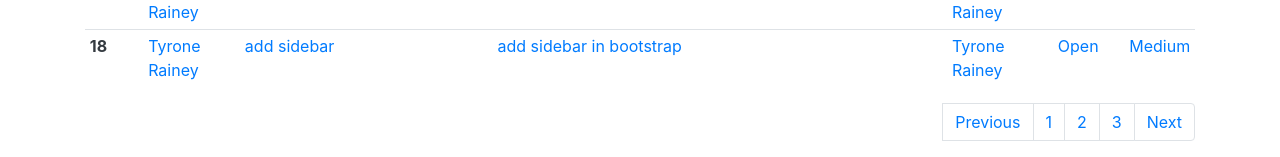
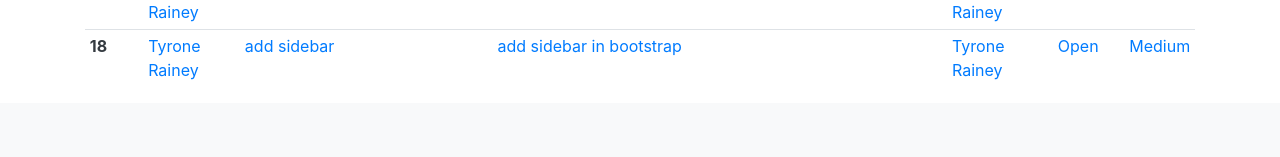
Before and after one commit to tyrainman427/TrackerSys, a Django app: template tracker/templates/tracker/ticket_list.html in a window 1280 px wide. Shown: the part 1066-1223 px from the top of the page. After the commit the page ends 1146 px from the top, so only its background shows below. Run offline with Django 3.2, Linux system fonts and the light colour scheme; the template is opened without the code that fills it: values that come from a table or form of the project are taken from there, others are empty; a user stored in the database is signed in; data comes from the database, SQL or seed files in the repository; both versions use the stored data as it was after the commit; some libraries are stand-ins or nearby versions.

Commit message:
fixed repo redirect error

```diff
--- a/tracker/templates/tracker/ticket_list.html
+++ b/tracker/templates/tracker/ticket_list.html
@@ -1,6 +1,7 @@
 {% extends "tracker/base.html" %}
 
 {%block body%}
+  {% if user.is_authenticated %}
   <div class="container">
       <a href="/tracker/create/" class="btn btn-success btn-sm" role="button">Create Ticket</a>
       <table class="table table-hover table-sm">
@@ -32,21 +33,10 @@
     </tbody>
   </table>
 
-  <nav aria-label="Page navigation example">
-    <ul class="pagination justify-content-end">
-<a class="page-link" href="#" tabindex="-1">Previous</a>
-<li class="page-item"><a class="page-link" href="#">1</a></li>
-<li class="page-item"><a class="page-link" href="#">2</a></li>
-<li class="page-item"><a class="page-link" href="#">3</a></li>
-<li class="page-item">
-<a class="page-link" href="#">Next</a>
-</li>
-</ul>
-</nav>
-<div class="container">
-  <canvas id="lineChart"></canvas>
-</div>
+
     </div>
   </div>
-
+{% else %}
+ <h2><center>Please log in to view data!</center></h2>
+{% endif %}
 {% endblock %}
--- a/users/views.py
+++ b/users/views.py
@@ -4,6 +4,7 @@ from django.contrib.auth.decorators import login_required
 from .form import UserRegisterForm
 
 # Create your views here.
+
 
 def register(request):
     if request.method == "POST":
```
Also changed, not shown: db.sqlite3, tracker/migrations/0011_auto_20200319_0009.py (added), tracker/migrations/0012_passenger.py (added), tracker/migrations/0013_auto_20200319_0126.py (added), tracker/migrations/0014_auto_20200319_0351.py (added).
